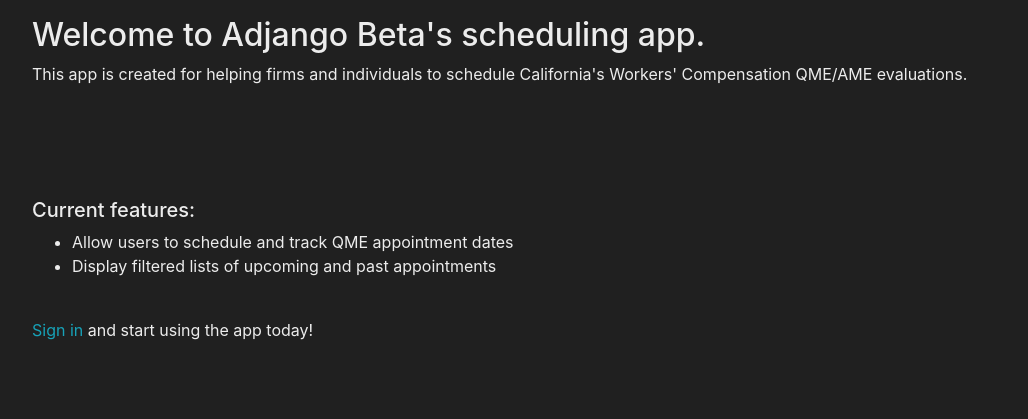
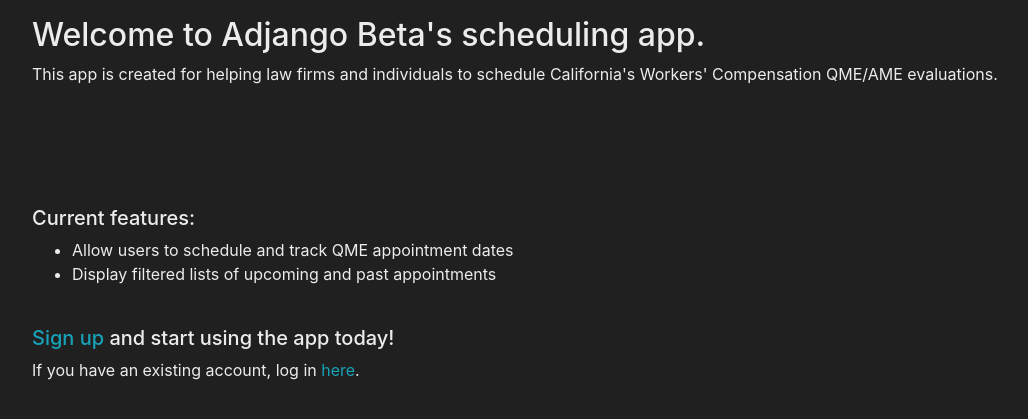
Before and after one commit to Simonm17/scheduler, a Django app: page / in a window 1280 px wide. Shown: the part 104-523 px from the top of the page, without its empty margins (53-1081 px from the left). Run offline with Django 3.2, Linux system fonts and the light colour scheme; some libraries are stand-ins or nearby versions.

Commit message:
modified text in home.html

```diff
--- a/templates/scheduling/home.html
+++ b/templates/scheduling/home.html
@@ -67,18 +67,16 @@
         <div class="row">
             <div class="col">
                 <h2>Welcome to Adjango Beta's scheduling app.</h2>
-                <p>This app is created for helping firms and individuals to schedule California's Workers' Compensation QME/AME evaluations.</p>
+                <p class="mb-5">This app is created for helping law firms and individuals to schedule California's Workers' Compensation QME/AME evaluations.</p>
                 <br />
-                <br />
-                <br />
-                <br />
-                <h5>Current features:</h5>
+                <h5 class="mt-5">Current features:</h5>
                 <ul>
                     <li>Allow users to schedule and track QME appointment dates</li>
                     <li>Display filtered lists of upcoming and past appointments</li>
                 </ul>
                 <br />
-                <p><a class="text-info" href="{% url 'account_login' %}">Sign in</a> and start using the app today!</p>
+                <h5><a class="text-info" href="{% url 'account_signup' %}">Sign up</a> and start using the app today!</h5>
+                <p>If you have an existing account, log in <a class="text-info" href="{% url 'account_login' %}">here</a>.</p>
             </div>
         </div>
     {% endif %}
```
